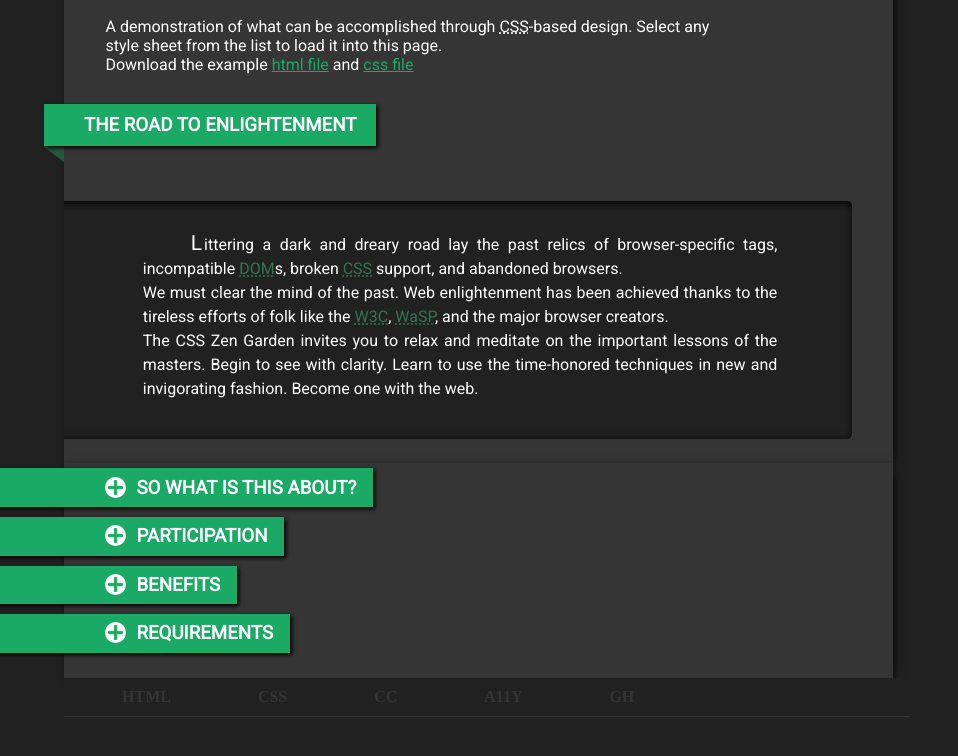
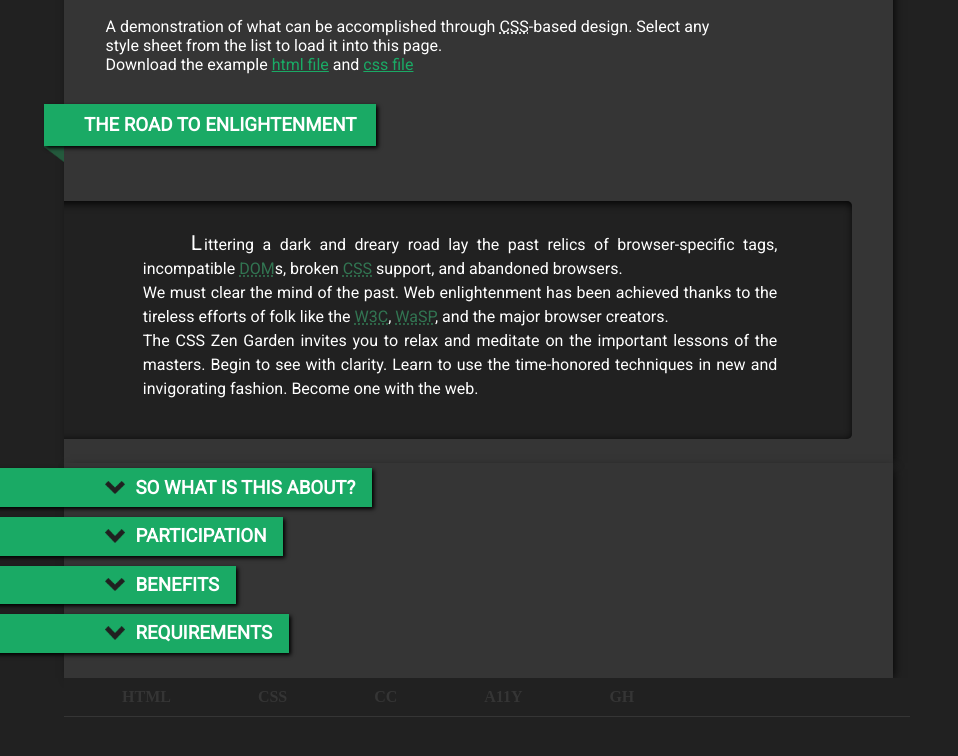
Before and after one commit to BenceLovas/zen-garden-BenceLovas, a plain HTML site: page index.html in a window 1280 px wide. Shown: the part 507-1263 px from the top of the page, without its empty margins (0-958 px from the left). Drawn offline with nearby package versions, Linux system fonts and the light colour scheme; a web font is replaced by a local one.

Commit message:
you know

```diff
--- a/index.html
+++ b/index.html
@@ -80,25 +80,25 @@
 
 	<div class="main supporting" id="zen-supporting" role="main">
 		<div class="explanation" id="zen-explanation" role="article">
-			<h3><span><img class="plus-explanation" src="plus_yellow.png" alt="Plus">So What is This About?</span></h3>
+			<h3><span><img class="plus-explanation" src="plus_blue.png" alt="Plus">So What is This About?</span></h3>
 			<p>There is a continuing need to show the power of <abbr title="Cascading Style Sheets">CSS</abbr>. The Zen Garden aims to excite, inspire, and encourage participation. To begin, view some of the existing designs in the list. Clicking on any one will load the style sheet into this very page. The <abbr title="HyperText Markup Language">HTML</abbr> remains the same, the only thing that has changed is the external <abbr title="Cascading Style Sheets">CSS</abbr> file. Yes, really.</p>
 			<p><abbr title="Cascading Style Sheets">CSS</abbr> allows complete and total control over the style of a hypertext document. The only way this can be illustrated in a way that gets people excited is by demonstrating what it can truly be, once the reins are placed in the hands of those able to create beauty from structure. Designers and coders alike have contributed to the beauty of the web; we can always push it further.</p>
 		</div>
 
 		<div class="participation" id="zen-participation" role="article">
-			<h3><span><img class="plus-participation" src="plus_yellow.png" alt="Plus">Participation</span></h3>
+			<h3><span><img class="plus-participation" src="plus_blue.png" alt="Plus">Participation</span></h3>
 			<p>Strong visual design has always been our focus. You are modifying this page, so strong <abbr title="Cascading Style Sheets">CSS</abbr> skills are necessary too, but the example files are commented well enough that even <abbr title="Cascading Style Sheets">CSS</abbr> novices can use them as starting points. Please see the <a href="http://www.mezzoblue.com/zengarden/resources/" title="A listing of CSS-related resources"><abbr title="Cascading Style Sheets">CSS</abbr> Resource Guide</a> for advanced tutorials and tips on working with <abbr title="Cascading Style Sheets">CSS</abbr>.</p>
 			<p>You may modify the style sheet in any way you wish, but not the <abbr title="HyperText Markup Language">HTML</abbr>. This may seem daunting at first if you&#8217;ve never worked this way before, but follow the listed links to learn more, and use the sample files as a guide.</p>
 			<p>Download the sample <a href="/examples/index" title="This page's source HTML code, not to be modified.">HTML</a> and <a href="/examples/style.css" title="This page's sample CSS, the file you may modify.">CSS</a> to work on a copy locally. Once you have completed your masterpiece (and please, don&#8217;t submit half-finished work) upload your <abbr title="Cascading Style Sheets">CSS</abbr> file to a web server under your control. <a href="http://www.mezzoblue.com/zengarden/submit/" title="Use the contact form to send us your CSS file">Send us a link</a> to an archive of that file and all associated assets, and if we choose to use it we will download it and place it on our server.</p>
 		</div>
 
 		<div class="benefits" id="zen-benefits" role="article">
-			<h3><span><img class="plus-benefits" src="plus_yellow.png" alt="Plus">Benefits</span></h3>
+			<h3><span><img class="plus-benefits" src="plus_blue.png" alt="Plus">Benefits</span></h3>
 			<p>Why participate? For recognition, inspiration, and a resource we can all refer to showing people how amazing <abbr title="Cascading Style Sheets">CSS</abbr> really can be. This site serves as equal parts inspiration for those working on the web today, learning tool for those who will be tomorrow, and gallery of future techniques we can all look forward to.</p>
 		</div>
 
 		<div class="requirements" id="zen-requirements" role="article">
-			<h3><span><img class="plus-requirements" src="plus_yellow.png" alt="Plus">Requirements</span></h3>
+			<h3><span><img class="plus-requirements" src="plus_blue.png" alt="Plus">Requirements</span></h3>
 			<p>Where possible, we would like to see mostly <abbr title="Cascading Style Sheets, levels 1 and 2">CSS 1 &amp; 2</abbr> usage. <abbr title="Cascading Style Sheets, levels 3 and 4">CSS 3 &amp; 4</abbr> should be limited to widely-supported elements only, or strong fallbacks should be provided. The CSS Zen Garden is about functional, practical <abbr title="Cascading Style Sheets">CSS</abbr> and not the latest bleeding-edge tricks viewable by 2% of the browsing public. The only real requirement we have is that your <abbr title="Cascading Style Sheets">CSS</abbr> validates.</p>
 			<p>Luckily, designing this way shows how well various browsers have implemented <abbr title="Cascading Style Sheets">CSS</abbr> by now. When sticking to the guidelines you should see fairly consistent results across most modern browsers. Due to the sheer number of user agents on the web these days &#8212; especially when you factor in mobile &#8212; pixel-perfect layouts may not be possible across every platform. That&#8217;s okay, but do test in as many as you can. Your design should work in at least IE9+ and the latest Chrome, Firefox, iOS and Android browsers (run by over 90% of the population).</p>
 			<p>We ask that you submit original artwork. Please respect copyright laws. Please keep objectionable material to a minimum, and try to incorporate unique and interesting visual themes to your work. We&#8217;re well past the point of needing another garden-related design.</p>
--- a/style.css
+++ b/style.css
@@ -11,24 +11,15 @@
 :root {
     --color-darkgrey: #353535;
     --color-grey: rgba(71, 71, 71, 0.7);
-    /* --color-magenta: #e6195d; */
     --color-magenta: #1aaa65;
-    /* --color-magenta-transp: rgba(230, 25, 93, 0.5); */
     --color-magenta-transp: rgba(26, 170, 101, 0.5);
-
-
     --color-lightgrey: #a8a7a7;
-    /* --color-yellow: #e6195d; */
     --color-yellow: #1aaa65;
     --color-yellow-old: #FFB310;
-    /* --color-aqua: #43aca7; */
-    /* --color-aqua: #ff3c00; */
     --color-aqua: #327552;
     --color-almost-black: #212121;
 
-
     --font-roboto: "Roboto", sans-serif;
-
 }
 
 body {
@@ -47,12 +38,6 @@ p {
 abbr {
     cursor: help;
 }
-
-
-
-
-
-
 
 /* intro */
 
@@ -73,7 +58,6 @@ div.main-hader {
 .intro header {
     background-color: var(--color-darkgrey);
 }
-
 
 .summary {
     background-color: var(--color-darkgrey);
@@ -132,7 +116,6 @@ header h2 abbr {
     transition: text-shadow 1s;
 }
 
-
 header h2 abbr:hover {
     text-shadow: 1px 1px 1px var(--color-magenta-transp);
 }
@@ -175,7 +158,6 @@ header h2 abbr:hover {
     font-family: var(--font-roboto);
 }
 
-
 .road-to h3 span {
     display: inline;
     background-color: var(--color-yellow);
@@ -217,15 +199,6 @@ header h2 abbr:hover {
     border-bottom-right-radius: 5px;
     border-top-right-radius: 5px;
 }
-
-
-
-
-
-
-
-
-
 
 /* main */
 
@@ -280,29 +253,14 @@ header h2 abbr:hover {
 
 .main img {
     float: left;
-    padding: 3px;
-    background-color: white;
-    border-radius: 100%;
     z-index: 1;
-    width: 15px;
-    height: 15px;
+    width: 20px;
+    padding-top: 4px;
+    height: 100%;
     cursor: pointer;
     vertical-align: middle;
     margin-right: 10px;
 }
-
-
-
-
-
-
-
-
-
-
-
-
-
 
 /* sidebar */
 
@@ -369,7 +327,6 @@ aside span.sidebar-header h3 img {
     padding: 4% 2%;
 }
 
-
 ul a:not(.designer-name) {
     color: var(--color-yellow);
     text-decoration: none;
@@ -406,7 +363,6 @@ a.designer-name {
     margin-right: 20px;
 }
 
-
 /* footer */
 
 footer {
```
